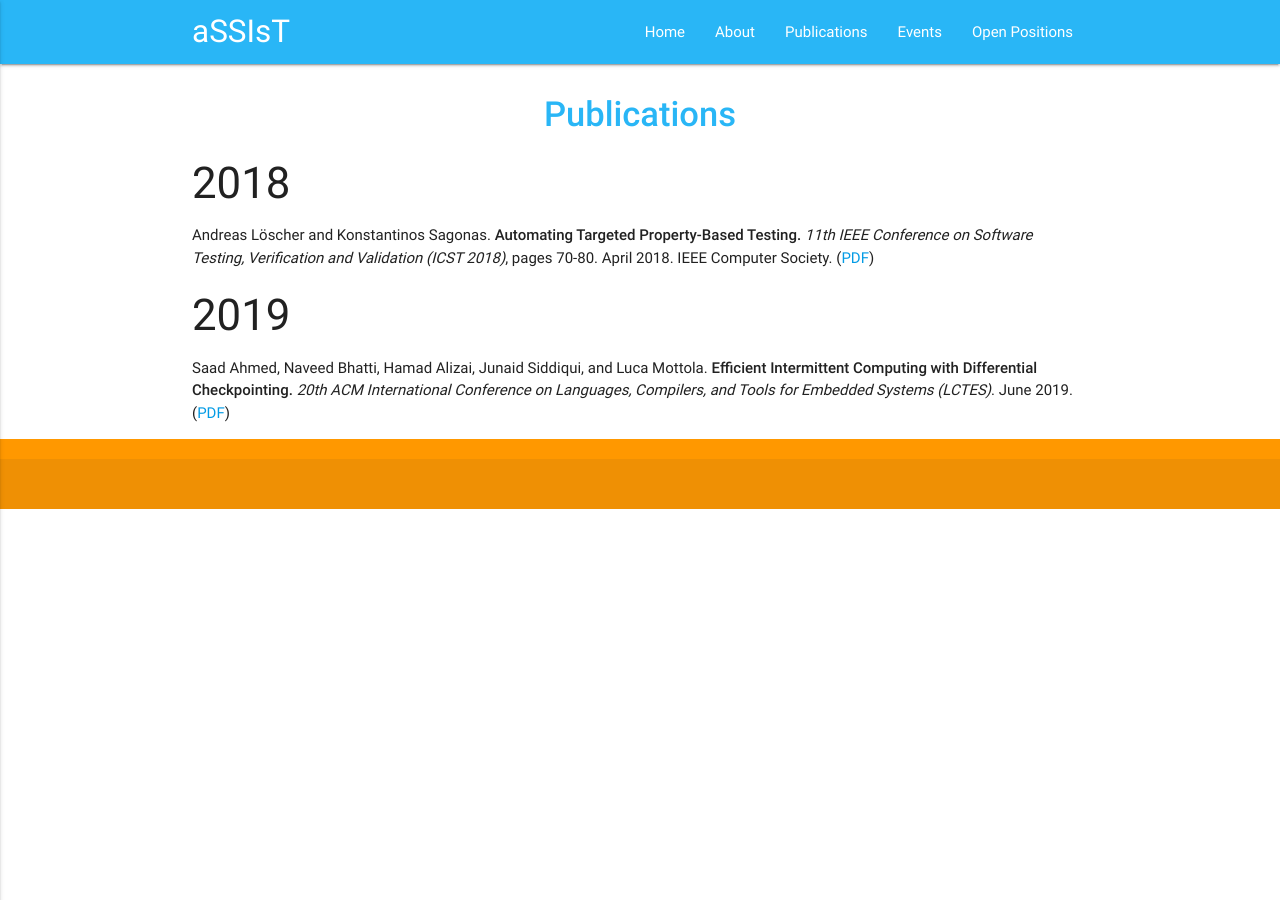
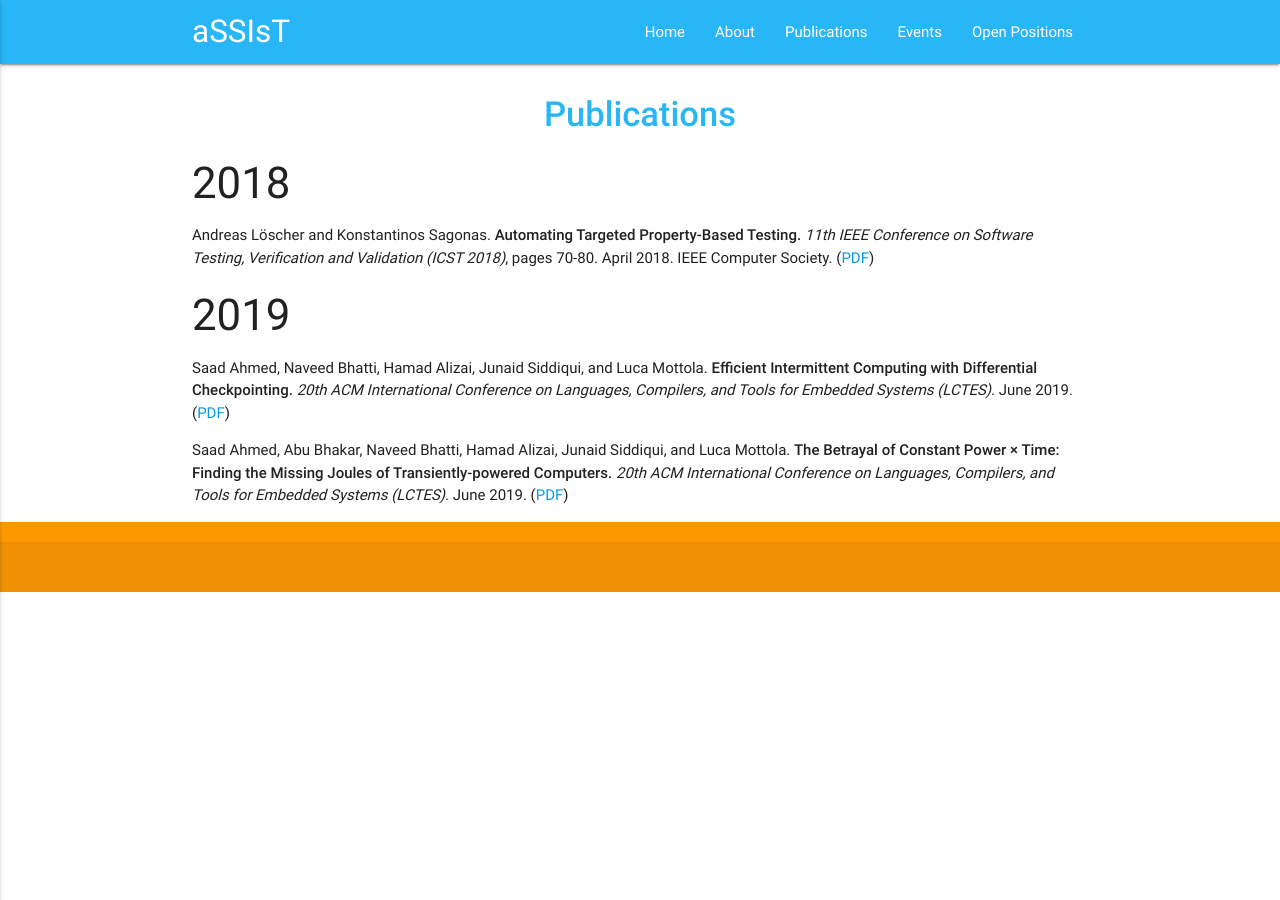
Before and after one commit to assist-project/assist-project.github.io, a Jekyll site: the page built from 02-publications.md, in a window 1280 px wide. Built offline with Jekyll 4.4.1, drawn with Linux system fonts in a browser that asks for light colours.

```diff
--- a/02-publications.md
+++ b/02-publications.md
@@ -15,3 +15,7 @@ permalink: /publications/
 - Saad Ahmed, Naveed Bhatti, Hamad Alizai, Junaid Siddiqui, and Luca Mottola. **Efficient Intermittent Computing with Differential Checkpointing.** _20th ACM International Conference on Languages, Compilers, and Tools for Embedded Systems (LCTES)_. June 2019. ([PDF][ahmed/lctes19dice])
 
   [ahmed/lctes19dice]: https://home.deib.polimi.it/mottola/papers/ahmed19efficient.pdf "Preprint"
+
+  - Saad Ahmed, Abu Bhakar, Naveed Bhatti, Hamad Alizai, Junaid Siddiqui, and Luca Mottola. **The Betrayal of Constant Power × Time: Finding the Missing Joules of Transiently-powered Computers.** _20th ACM International Conference on Languages, Compilers, and Tools for Embedded Systems (LCTES)_. June 2019. ([PDF][ahmed/lctes19epic])
+
+  [ahmed/lctes19epic]: https://home.deib.polimi.it/mottola/papers/ahmed19betrayal.pdf "Preprint"
```
